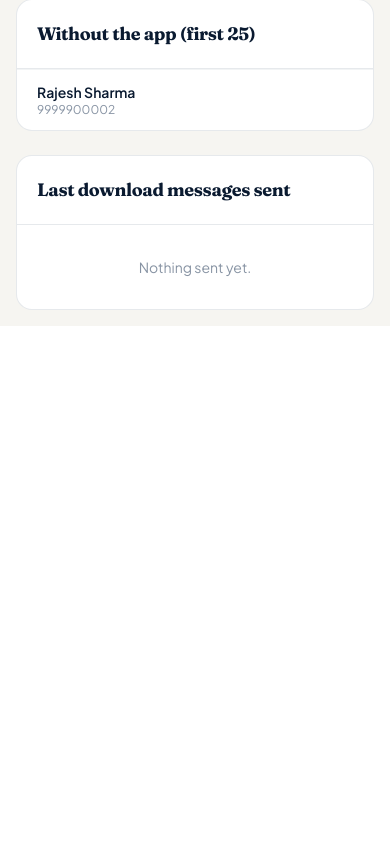
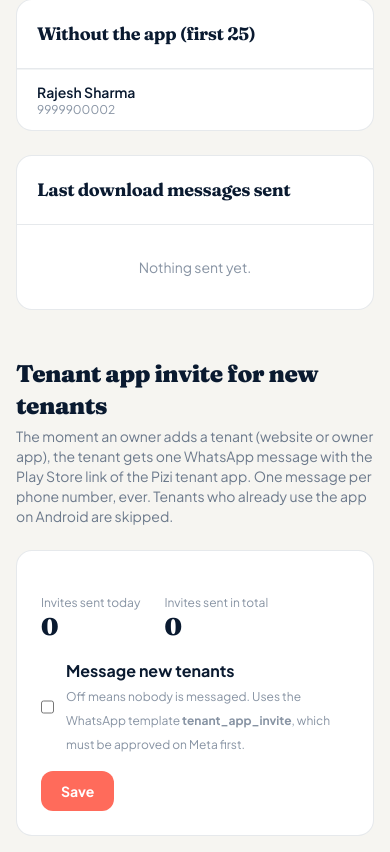
Before and after one commit to Helptogethergroup/Pizi, a Laravel app: page /admin/app-updates in a window 390 px wide. Shown: the part 2489-3341 px from the top of the page. Before the commit the page ends 2815 px from the top, so only its background shows below. Run offline with Laravel 12, Linux system fonts and the light colour scheme; the visitor is signed in with stand-in values (Sample User, id 1); data comes from the database, SQL or seed files in the repository; data that the repository does not hold is empty; parts of the project's set-up code (start-up, migrations or seed data) failed here and were passed over; some libraries are stand-ins or nearby versions.

Commit message:
A tenant added by an owner (website or owner app) gets one WhatsApp with the tenant app Play Store link, after the response, once per phone number; template tenant_app_invite; admin switch on the App Updates page; table tenant_app_invites
Co-Authored-By: Claude Sonnet 5.5 <noreply@anthropic.com>

```diff
--- a/app/Http/Controllers/Admin/AppUpdateController.php
+++ b/app/Http/Controllers/Admin/AppUpdateController.php
@@ -29,6 +29,9 @@ class AppUpdateController extends Controller
                 ->where('r.latest_version', '!=', OwnerAppUpdateService::INSTALL_KIND)
                 ->orderByDesc('r.id')->limit(20)
                 ->get(['u.name', 'u.phone', 'r.version_seen', 'r.latest_version', 'r.sent_at']),
+            'tenantInviteOn' => \App\Services\TenantAppInviteService::enabled(),
+            'tenantInvitesSent' => (int) DB::table('tenant_app_invites')->count(),
+            'tenantInvitesToday' => (int) DB::table('tenant_app_invites')->whereDate('sent_at', today())->count(),
             'installOn' => $this->updates->installEnabled(),
             'installMax' => $this->updates->installMax(),
             'noApp' => $this->updates->installTargets()->take(25),
@@ -38,6 +41,16 @@ class AppUpdateController extends Controller
                 ->orderByDesc('r.id')->limit(20)
                 ->get(['u.name', 'u.phone', 'r.sent_at']),
         ]);
+    }
+
+    public function saveTenantInvite(Request $request)
+    {
+        $on = $request->boolean('tenant_invite_enabled');
+        \App\Services\TenantAppInviteService::setEnabled($on);
+
+        return back()->with('success', $on
+            ? 'Saved. Every tenant an owner adds now gets a WhatsApp with the tenant app download link (once per phone number).'
+            : 'Saved. New tenants are not messaged.');
     }
 
     public function saveInstall(Request $request)
--- a/app/Http/Controllers/Api/OwnerController.php
+++ b/app/Http/Controllers/Api/OwnerController.php
@@ -2107,6 +2107,9 @@ class OwnerController extends Controller
             ]);
         }
 
+        // the tenant gets the "download the Pizi app" WhatsApp (after this response, never blocks adding the tenant)
+        \App\Services\TenantAppInviteService::queue((int) $id);
+
         return $this->ok(['id' => $id]);
     }
 
--- a/app/Http/Controllers/Owner/TenantController.php
+++ b/app/Http/Controllers/Owner/TenantController.php
@@ -377,6 +377,9 @@ class TenantController extends Controller
             return back()->withErrors($e->errors())->withInput();
         }
 
+        // the tenant gets the "download the Pizi app" WhatsApp (after this response, never blocks adding the tenant)
+        \App\Services\TenantAppInviteService::queue($tenant->id);
+
         // the one-view page: everything entered in the form, laid out as the tenant's record
         return redirect()->route('owner.tenants.overview', $tenant)
             ->with('success', '✓ Tenant added'
--- /dev/null
+++ b/app/Services/TenantAppInviteService.php
@@ -0,0 +1,83 @@
+<?php
+
+namespace App\Services;
+
+use Illuminate\Support\Facades\DB;
+use Illuminate\Support\Facades\Log;
+
+/**
+ * When an owner adds a tenant (website or owner app), the tenant gets one WhatsApp message with the Play Store link
+ * of the Pizi tenant app. At most one message per phone number, ever. It never blocks or breaks adding the tenant:
+ * it is sent after the owner already has the answer, and any failure is only logged.
+ * The admin switches it on (App Updates page) once the template tenant_app_invite is approved on Meta.
+ */
+class TenantAppInviteService
+{
+    public const TEMPLATE = 'tenant_app_invite';
+
+    public static function enabled(): bool
+    {
+        $row = DB::table('app_settings')->where('key', 'tenant_invite_enabled')->first();
+
+        return $row && (string) $row->value === '1';
+    }
+
+    public static function setEnabled(bool $on): void
+    {
+        DB::table('app_settings')->updateOrInsert(
+            ['key' => 'tenant_invite_enabled'],
+            ['value' => $on ? '1' : '0', 'updated_at' => now(), 'created_at' => now()]
+        );
+    }
+
+    /** Send after the response has gone out, so the owner never waits for WhatsApp. */
+    public static function queue(int $tenantId): void
+    {
+        app()->terminating(function () use ($tenantId) {
+            app(self::class)->send($tenantId);
+        });
+    }
+
+    /** @return string sent | off | skipped | already | failed */
+    public function send(int $tenantId): string
+    {
+        try {
+            if (!self::enabled()) {
+                return 'off';
+            }
+            $tenant = DB::table('tenants')->where('id', $tenantId)->first();
+            if (!$tenant || !$tenant->phone) {
+                return 'skipped';
+            }
+            $phone = substr(preg_replace('/\D+/', '', (string) $tenant->phone), -10);
+            if (strlen($phone) < 10) {
+                return 'skipped';
+            }
+            // already uses the Pizi app on an Android phone (signed up there first): nothing to invite them to
+            if ($tenant->user_id && DB::table('api_sessions')->where('user_id', $tenant->user_id)->where('platform', 'android')->exists()) {
+                return 'skipped';
+            }
+            // one message per phone number, ever (the unique key also stops two requests at once from both sending)
+            $reserved = DB::table('tenant_app_invites')->insertOrIgnore([
+                'phone' => $phone, 'tenant_id' => $tenantId, 'sent_at' => now(),
+            ]);
+            if (!$reserved) {
+                return 'already';
+            }
+
+            $result = app(WhatsAppService::class)->sendTemplate($phone, self::TEMPLATE, [trim((string) $tenant->name) ?: 'there']);
+            if (empty($result['ok'])) {
+                DB::table('tenant_app_invites')->where('phone', $phone)->delete(); // not sent: may be tried again next time
+                Log::warning('Tenant app invite not sent', ['tenant_id' => $tenantId, 'result' => $result['message'] ?? null]);
+
+                return 'failed';
+            }
+
+            return 'sent';
+        } catch (\Throwable $e) {
+            Log::warning('Tenant app invite error: ' . $e->getMessage(), ['tenant_id' => $tenantId]);
+
+            return 'failed';
+        }
+    }
+}
--- a/config/whatsapp.php
+++ b/config/whatsapp.php
@@ -43,6 +43,10 @@ return [
         //   php artisan whatsapp:submit-templates --send --only=owner_app_install
         'owner_app_install'                => ['name' => env('WHATSAPP_TEMPLATE_OWNER_APP_INSTALL', 'owner_app_install'), 'lang' => 'en'],
 
+        // "Download the Pizi app" for a tenant the owner just added (tenant app Play Store button). Submit with:
+        //   php artisan whatsapp:submit-templates --send --only=tenant_app_invite
+        'tenant_app_invite'                => ['name' => env('WHATSAPP_TEMPLATE_TENANT_APP_INVITE', 'tenant_app_invite'), 'lang' => 'en'],
+
         // Document-header template for auto-emailed/WhatsApp'd invoices.
         // Must be submitted+approved in Meta with a DOCUMENT header component.
         'invoice_ready'                    => ['name' => 'invoice_ready', 'lang' => 'en'],
--- a/resources/views/admin/app-updates.blade.php
+++ b/resources/views/admin/app-updates.blade.php
@@ -135,4 +135,20 @@
     </div>
 </div>
 
+<h2 class="font-display font-black text-2xl mt-12 mb-1">Tenant app invite for new tenants</h2>
+<p class="text-ink-900/60 text-sm">The moment an owner adds a tenant (website or owner app), the tenant gets one WhatsApp message with the Play Store link of the Pizi tenant app. One message per phone number, ever. Tenants who already use the app on Android are skipped.</p>
+
+<form method="POST" action="{{ route('admin.app-updates.save-tenant-invite') }}" class="mt-6 bg-white rounded-2xl border border-ink-900/10 p-6 space-y-4">
+    @csrf
+    <div class="flex flex-wrap gap-6 text-sm">
+        <div><span class="text-xs text-ink-900/50">Invites sent today</span><div class="font-display font-black text-2xl">{{ $tenantInvitesToday }}</div></div>
+        <div><span class="text-xs text-ink-900/50">Invites sent in total</span><div class="font-display font-black text-2xl">{{ $tenantInvitesSent }}</div></div>
+    </div>
+    <label class="flex items-center gap-3">
+        <input type="checkbox" name="tenant_invite_enabled" value="1" @checked(old('tenant_invite_enabled', $tenantInviteOn)) class="w-5 h-5 rounded">
+        <span><span class="font-bold">Message new tenants</span><br><span class="text-xs text-ink-900/50">Off means nobody is messaged. Uses the WhatsApp template <strong>tenant_app_invite</strong>, which must be approved on Meta first.</span></span>
+    </label>
+    <button class="px-5 py-2.5 bg-coral-500 hover:bg-coral-600 text-white rounded-xl font-bold text-sm">Save</button>
+</form>
+
 @endsection
--- a/routes/app_update.php
+++ b/routes/app_update.php
@@ -8,4 +8,5 @@ Route::middleware(['auth', 'role:admin'])->prefix('admin')->name('admin.')->grou
     Route::get('/app-updates', [AppUpdateController::class, 'index'])->name('app-updates');
     Route::post('/app-updates', [AppUpdateController::class, 'save'])->name('app-updates.save');
     Route::post('/app-updates/install', [AppUpdateController::class, 'saveInstall'])->name('app-updates.save-install');
+    Route::post('/app-updates/tenant-invite', [AppUpdateController::class, 'saveTenantInvite'])->name('app-updates.save-tenant-invite');
 });
```
Also changed, not shown: app/Console/Commands/SubmitWhatsAppTemplates.php (+8 -0 lines), database/migrations/2026_11_20_000001_create_tenant_app_invites_table.php (added).
